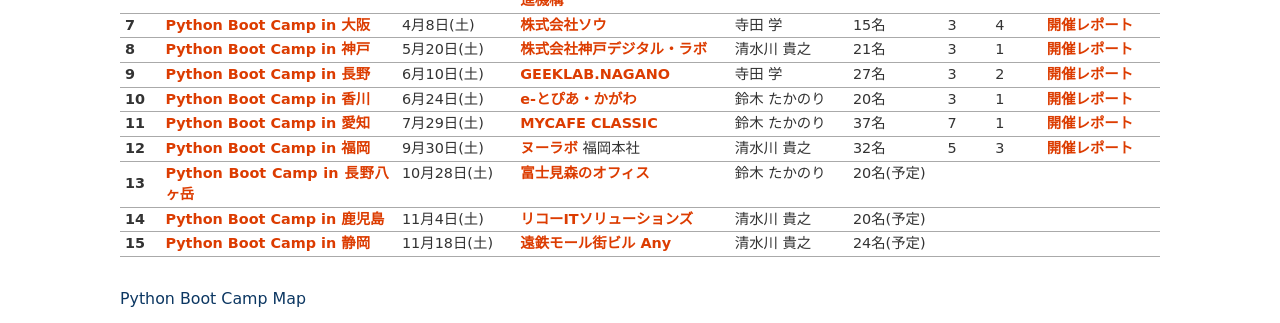
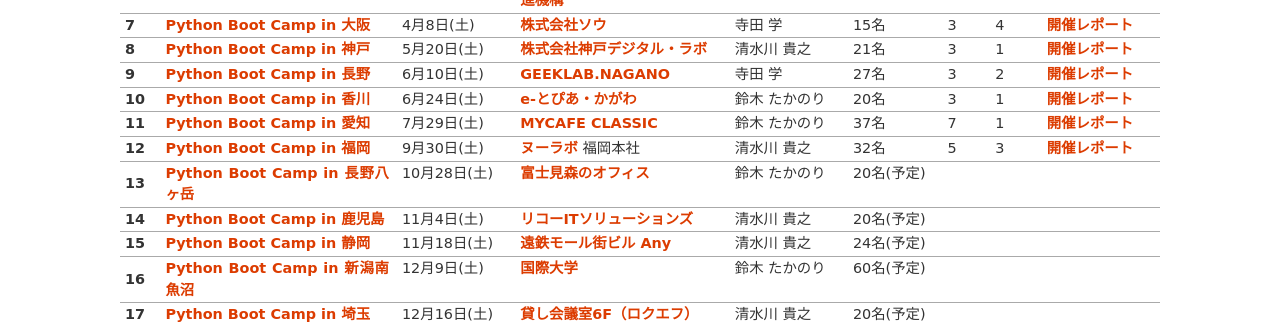
Before and after one commit to pyconjp/www.pycon.jp, a Sphinx documentation site: the page built from source/support/bootcamp.rst, in a window 1280 px wide and 900 px high, scrolled down 2020 px, cut to the strip 0-323 px from the top of the window. Built offline with Sphinx 7.4.7, drawn with Linux system fonts in a browser that asks for light colours.

Commit message:
add pycamp niigata and saitama

```diff
--- a/source/support/bootcamp.rst
+++ b/source/support/bootcamp.rst
@@ -246,6 +246,24 @@
      -
      -
      -
+   * - 16
+     - `Python Boot Camp in 新潟南魚沼 <https://pyconjp.connpass.com/event/69431/>`_
+     - 12月9日(土)
+     - `国際大学 <https://www.iuj.ac.jp/jp/>`_
+     - 鈴木 たかのり
+     - 60名(予定)
+     -
+     -
+     -
+   * - 17
+     - `Python Boot Camp in 埼玉 <https://pyconjp.connpass.com/event/69433/>`_
+     - 12月16日(土)
+     - `貸し会議室6F（ロクエフ） <https://office6f.com>`_
+     - 清水川 貴之
+     - 20名(予定)
+     -
+     -
+     -
 
 Python Boot Camp Map
 --------------------
```
